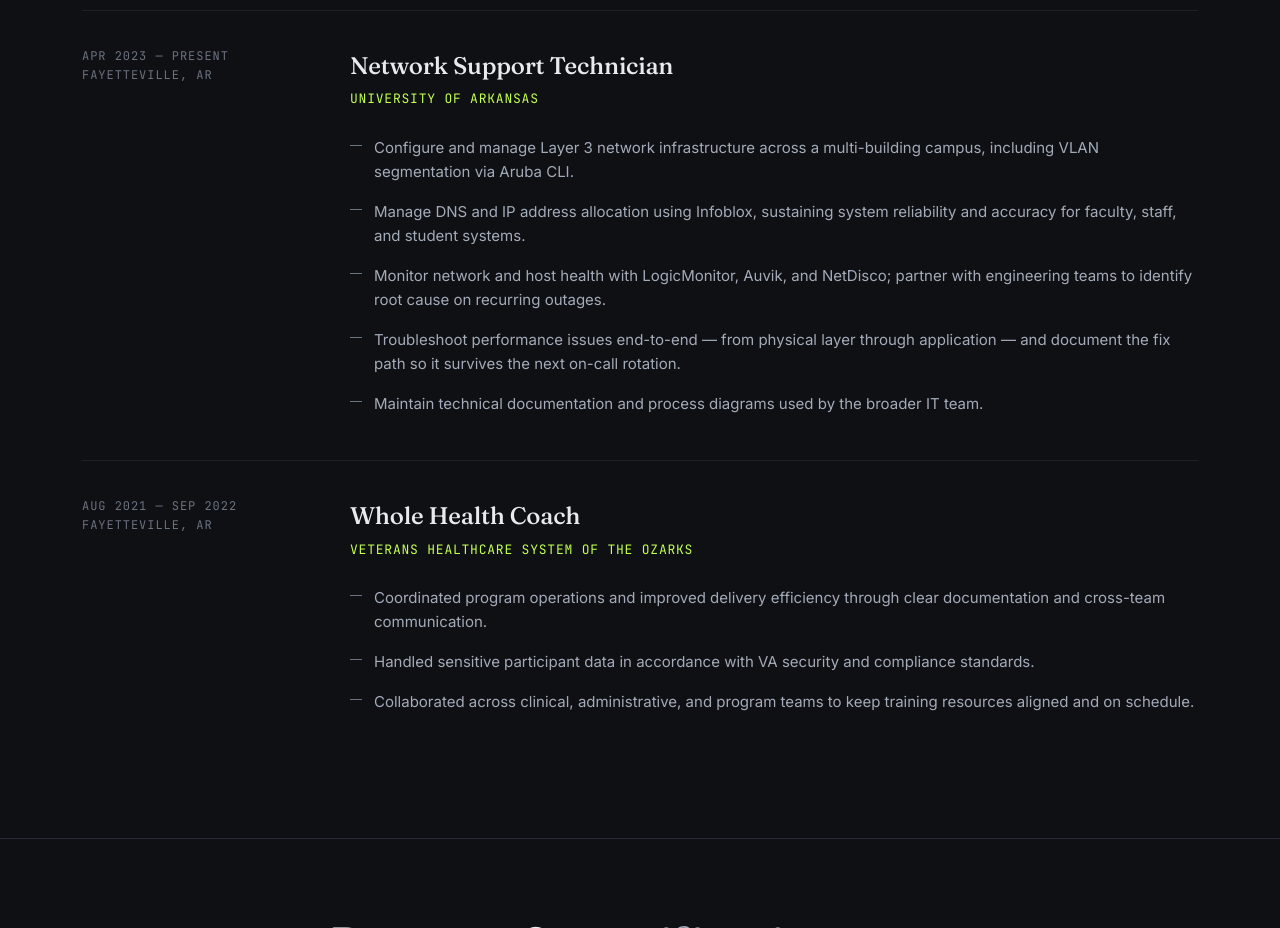
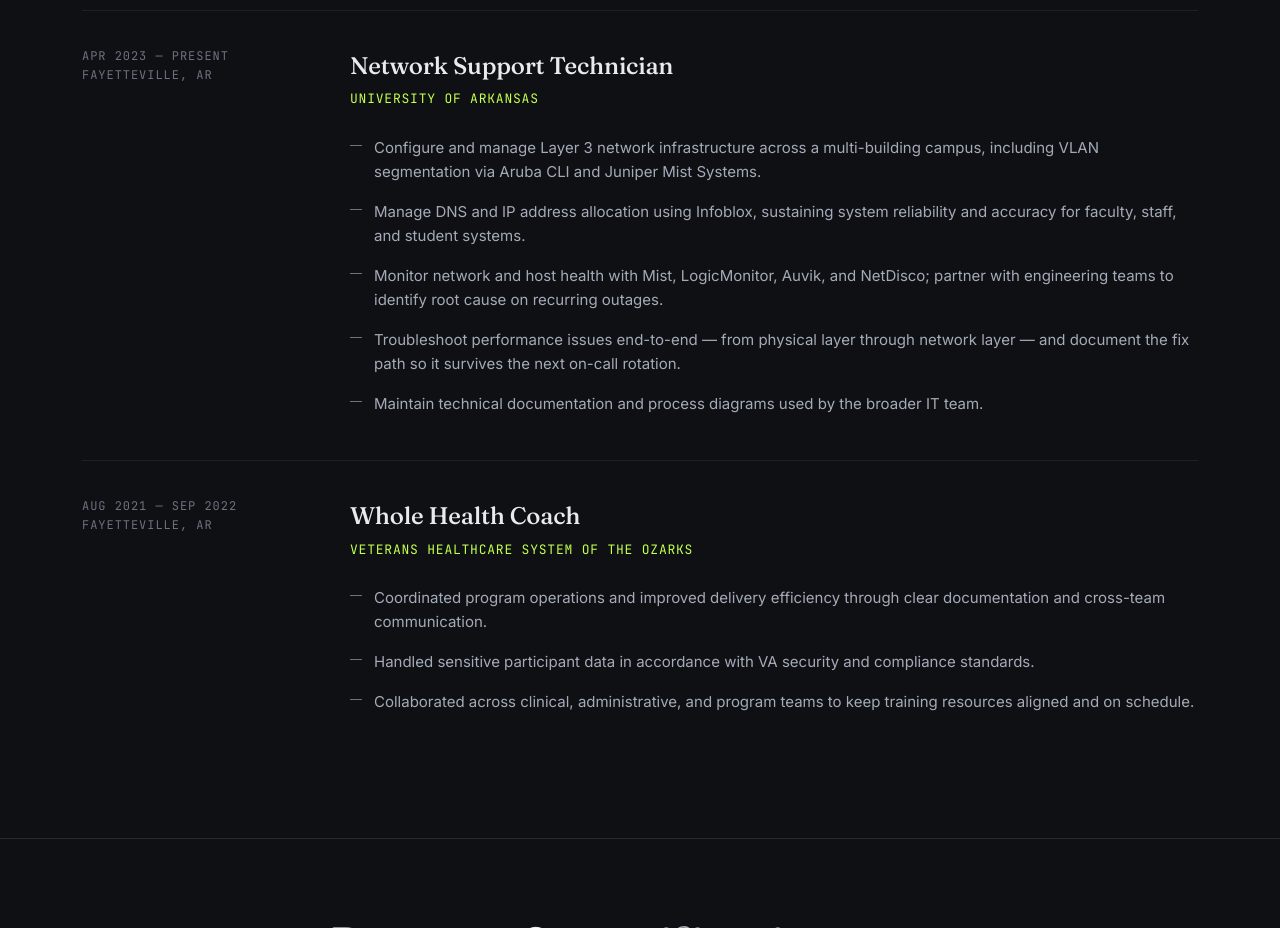
Before and after one commit to GitHubster808/tim_washington_professional_profile, a plain HTML site: page index.html in a window 1280 px wide. Shown: the part 4080-5008 px from the top of the page. Drawn offline with Linux system fonts and the light colour scheme.

Commit message:
Committing changes to HTML, updating a few work experience details. Also added updated Resume. Delted unused image.

```diff
--- a/index.html
+++ b/index.html
@@ -934,10 +934,10 @@
         <h3>Network Support Technician</h3>
         <div class="xp-company">University of Arkansas</div>
         <ul>
-          <li>Configure and manage Layer 3 network infrastructure across a multi-building campus, including VLAN segmentation via Aruba CLI.</li>
+          <li>Configure and manage Layer 3 network infrastructure across a multi-building campus, including VLAN segmentation via Aruba CLI and Juniper Mist Systems.</li>
           <li>Manage DNS and IP address allocation using Infoblox, sustaining system reliability and accuracy for faculty, staff, and student systems.</li>
-          <li>Monitor network and host health with LogicMonitor, Auvik, and NetDisco; partner with engineering teams to identify root cause on recurring outages.</li>
-          <li>Troubleshoot performance issues end-to-end — from physical layer through application — and document the fix path so it survives the next on-call rotation.</li>
+          <li>Monitor network and host health with Mist, LogicMonitor, Auvik, and NetDisco; partner with engineering teams to identify root cause on recurring outages.</li>
+          <li>Troubleshoot performance issues end-to-end — from physical layer through network layer — and document the fix path so it survives the next on-call rotation.</li>
           <li>Maintain technical documentation and process diagrams used by the broader IT team.</li>
         </ul>
       </div>
```
Also changed, not shown: images/UA_Logo.png (deleted), 1 other file.
